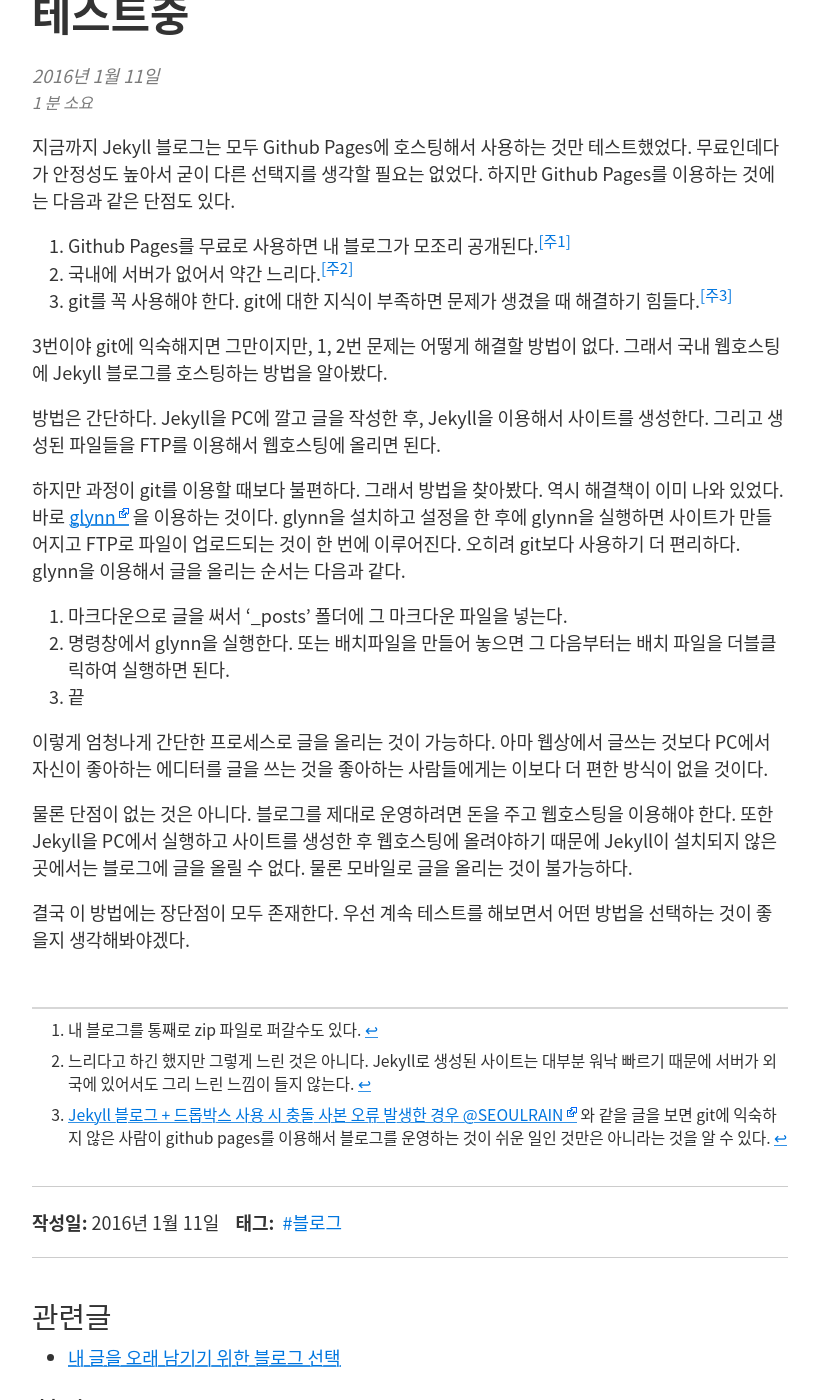
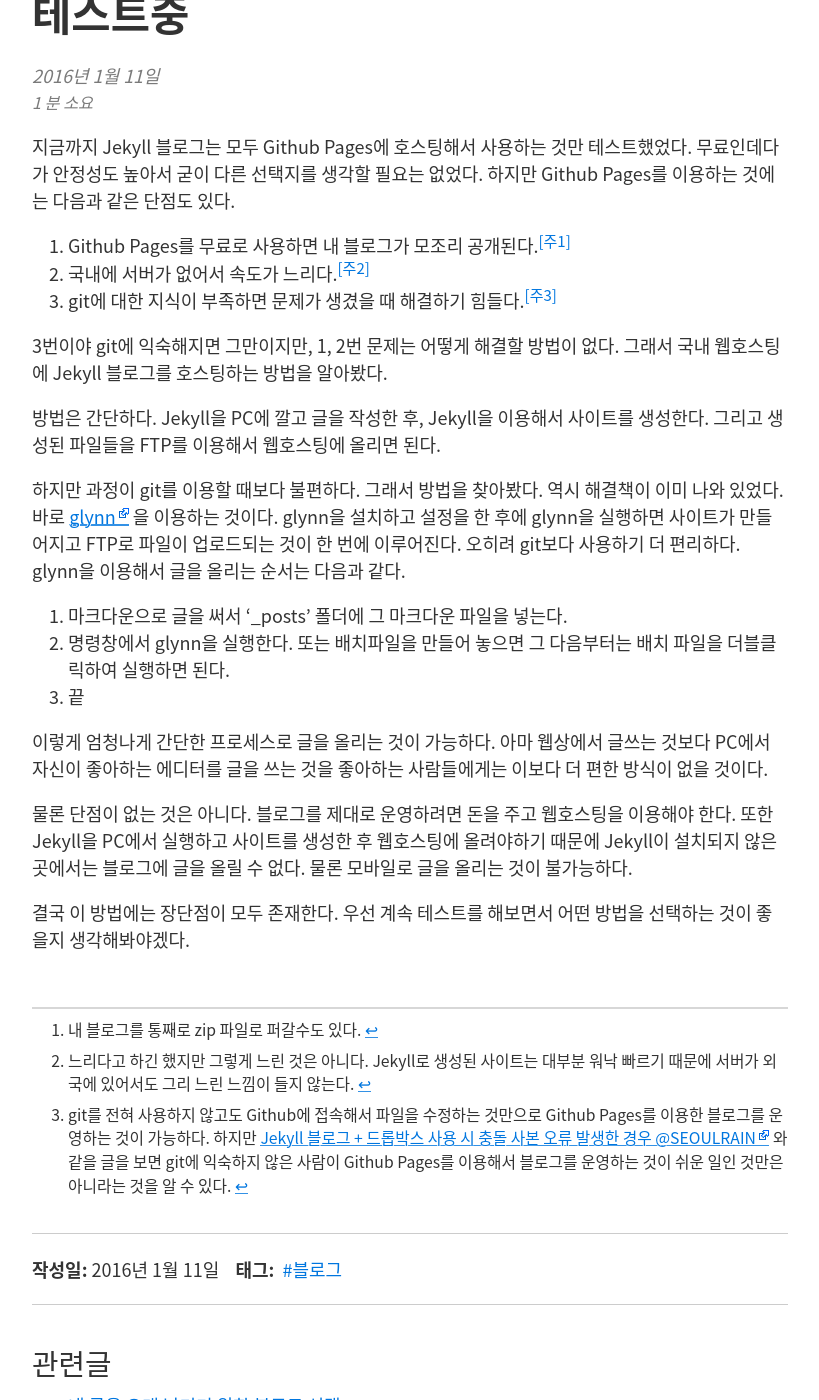
Before and after one commit to kalkin7/blog, a Jekyll site: the page built from _posts/2015/2015-06-10-Jekyll 블로그를 웹호스팅에서 운영해보는 테스트중.md, in a window 1280 px wide and 1400 px high, scrolled down 216 px. Shown: the whole window, without its empty margins (230-1049 px from the left). Built offline with Jekyll 4.4.1, drawn with Linux system fonts in a browser that asks for light colours.

Commit message:
Mr Hyde was here …

```diff
--- a/_posts/2015/2015-06-10-Jekyll 블로그를 웹호스팅에서 운영해보는 테스트중.md
+++ b/_posts/2015/2015-06-10-Jekyll 블로그를 웹호스팅에서 운영해보는 테스트중.md
@@ -14,8 +14,8 @@ permalink: testing-jekyll-blog-on-shared-host
 지금까지 Jekyll 블로그는 모두 Github Pages에 호스팅해서 사용하는 것만 테스트했었다. 무료인데다가 안정성도 높아서 굳이 다른 선택지를 생각할 필요는 없었다. 하지만 Github Pages를 이용하는 것에는 다음과 같은 단점도 있다.
 
 1. Github Pages를 무료로 사용하면 내 블로그가 모조리 공개된다.[^1]
-2. 국내에 서버가 없어서 약간 느리다.[^2]
-3. git를 꼭 사용해야 한다. git에 대한 지식이 부족하면 문제가 생겼을 때 해결하기 힘들다.[^3]
+2. 국내에 서버가 없어서 속도가 느리다.[^2]
+3. git에 대한 지식이 부족하면 문제가 생겼을 때 해결하기 힘들다.[^3]
 
 3번이야 git에 익숙해지면 그만이지만, 1, 2번 문제는 어떻게 해결할 방법이 없다. 그래서 국내 웹호스팅에 Jekyll 블로그를 호스팅하는 방법을 알아봤다.
 
@@ -37,4 +37,4 @@ permalink: testing-jekyll-blog-on-shared-host
 
 [^1]: 내 블로그를 통째로 zip 파일로 퍼갈수도 있다.
 [^2]: 느리다고 하긴 했지만 그렇게 느린 것은 아니다. Jekyll로 생성된 사이트는 대부분 워낙 빠르기 때문에 서버가 외국에 있어서도 그리 느린 느낌이 들지 않는다.
-[^3]: [Jekyll 블로그 + 드롭박스 사용 시 충돌 사본 오류 발생한 경우 @SEOULRAIN](http://seoulrain.net/2015/10/11/jekylldropboxerror/)와 같을 글을 보면 git에 익숙하지 않은 사람이 github pages를 이용해서 블로그를 운영하는 것이 쉬운 일인 것만은 아니라는 것을 알 수 있다.
+[^3]: git를 전혀 사용하지 않고도 Github에 접속해서 파일을 수정하는 것만으로 Github Pages를 이용한 블로그를 운영하는 것이 가능하다. 하지만 [Jekyll 블로그 + 드롭박스 사용 시 충돌 사본 오류 발생한 경우 @SEOULRAIN](http://seoulrain.net/2015/10/11/jekylldropboxerror/)와 같을 글을 보면 git에 익숙하지 않은 사람이 Github Pages를 이용해서 블로그를 운영하는 것이 쉬운 일인 것만은 아니라는 것을 알 수 있다.
```
